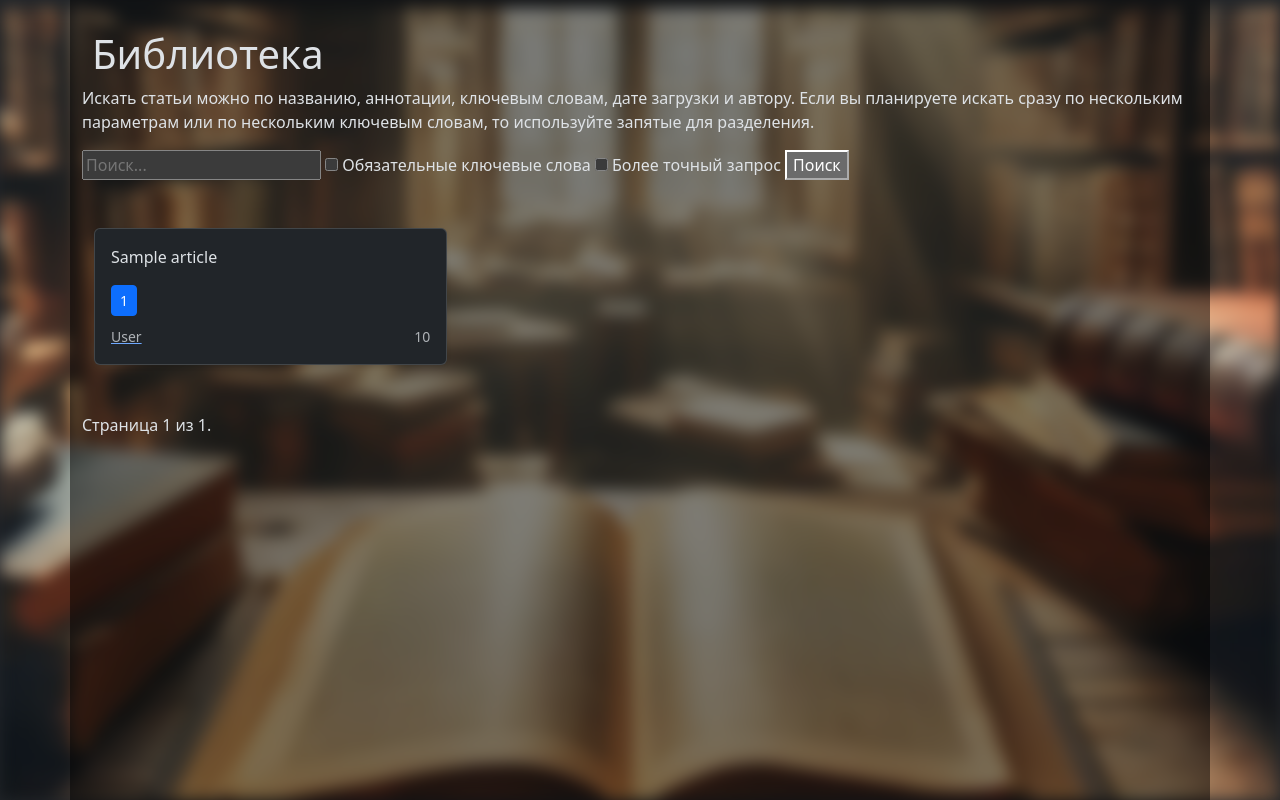
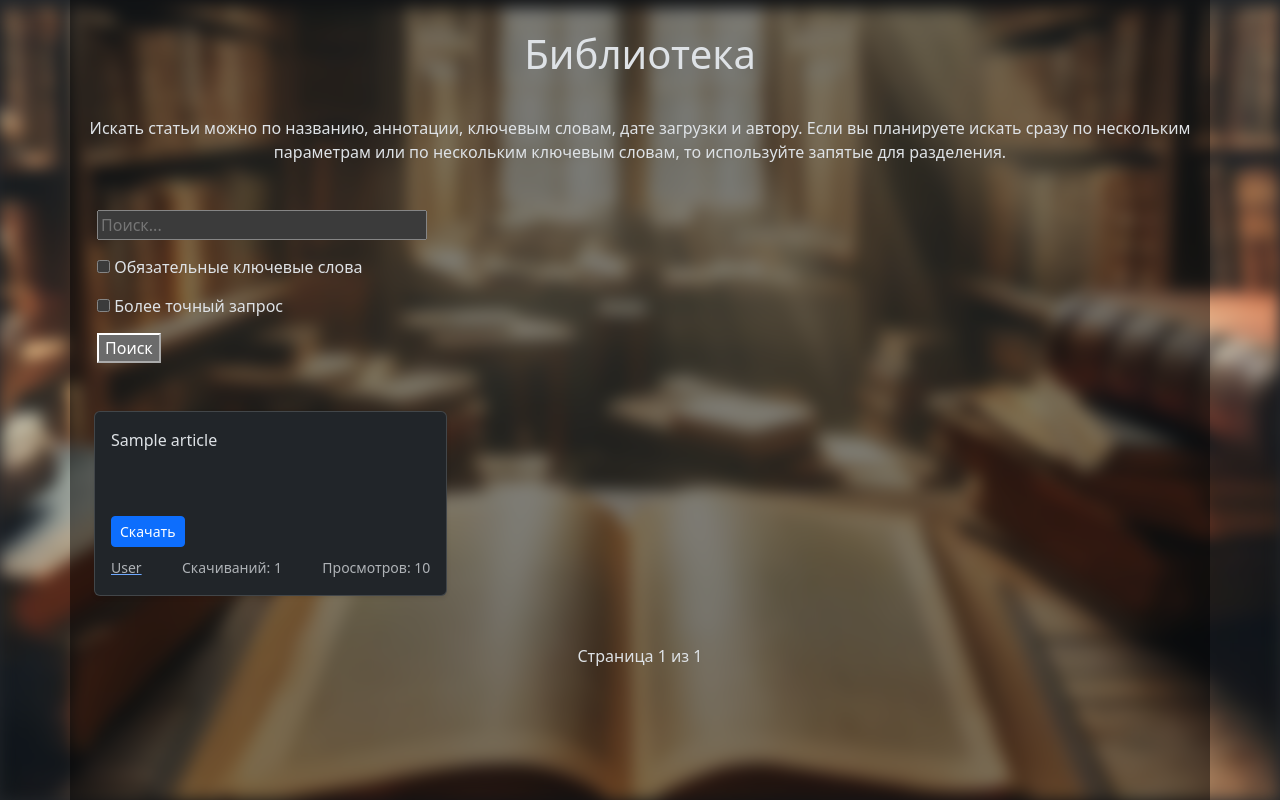
Before and after one commit to Alexksxandr/OPD_DATA_BASE, a Django app: page /library/ in a window 1280 px wide. Shown: the part 99-899 px from the top of the page. Run offline with Django 5.2, Linux system fonts and the light colour scheme; tables that the repository leaves empty hold one stand-in row (Sample ...).

Commit message:
improved interface

```diff
--- a/OPD_DATA_BASE/database/templates/main/elibrary.html
+++ b/OPD_DATA_BASE/database/templates/main/elibrary.html
@@ -15,13 +15,16 @@
 {% block content %}
 <h1 class="page-title">Библиотека</h1>
 
-<p>
+<p class="page-title">
     Искать статьи можно по названию, аннотации, ключевым словам, дате загрузки и автору.
     Если вы планируете искать сразу по нескольким параметрам или по нескольким ключевым словам, то используйте запятые для разделения.
 </p>
 
-<form method="GET" action="{% url 'library' %}">
-    <input type="text" name="query" placeholder="Поиск..." value="{{ request.GET.query }}">
+<form method="GET" action="{% url 'library' %}" class="page-title search-form">
+    <input type="text" name="query" placeholder="Поиск..." value="{{ request.GET.query }}" class="search-line">
+    <div id="keywords_input" style="display: {% if request.GET.keywords_block %}block{% else %}none{% endif %};">
+        <input type="text" name="keywords" placeholder="Ключевые слова через запятую" value="{{ request.GET.keywords }}">
+    </div>
     <label>
         <input type="checkbox" id="keywords_checkbox" name="keywords_block" {% if request.GET.keywords_block %}checked{% endif %}>
         Обязательные ключевые слова
@@ -62,8 +62,7 @@
                                 <a href="/library/{{ article.slug }}">
                                 <button type="button"
                                         class="btn btn-sm btn-primary">
-                                    <span class="original-text">{{ article.downloads }}</span>
-                                    <span class="hover-text">Скачать</span>
+                                    <span>Скачать</span>
                                 </button></a>
                                 {% if user.id == article.author.id %}
                                 <a href="/library/{{ article.slug }}/update">
@@ -82,8 +81,10 @@
                                 <a href="/profile/{{ article.author.id }}">
                                 <small class="text-body-secondary">
                                     {{ article.author.fullname }}</small></a>
+                                <small class="text-body-secondary" title="Количество скачиваний">
+                                    Cкачиваний: {{ article.downloads }}</small>
                                 <small class="text-body-secondary" title="Количество просмотров">
-                                    {{ article.views }}</small>
+                                    Просмотров: {{ article.views }}</small>
                             </div>
                         </div>
                     </div>
@@ -105,7 +106,7 @@
         {% endif %}
 
         <span class="current">
-            Страница {{ page_obj.number }} из {{ page_obj.paginator.num_pages }}.
+            Страница {{ page_obj.number }} из {{ page_obj.paginator.num_pages }}
         </span>
 
         {% if page_obj.has_next %}
--- a/OPD_DATA_BASE/database/templates/main/update_account.html
+++ b/OPD_DATA_BASE/database/templates/main/update_account.html
@@ -8,6 +8,7 @@
 
 {% block additional_head %}
     <link rel="stylesheet" href="{% static 'css/base.css' %}" type="text/css">
+    <link rel="stylesheet" href="{% static 'css/login.css' %}" type="text/css">
 {% endblock %}
 
 {% block content %}
--- a/OPD_DATA_BASE/database/views.py
+++ b/OPD_DATA_BASE/database/views.py
@@ -41,7 +41,7 @@ class AccountLogoutView(LoginRequiredMixin, LogoutView):
 
 class LibraryView(ListView):
     template_name = 'main/elibrary.html'
-    paginate_by = 9
+    paginate_by = 30
 
     def get_queryset(self):
         query = self.request.GET.get('query')
--- a/OPD_DATA_BASE/static/css/base.css
+++ b/OPD_DATA_BASE/static/css/base.css
@@ -5,7 +5,13 @@
 
 .body {
     position: relative;
-    height: 100vh;
+    display: flex;
+    min-height: 100vh;
+}
+
+.container {
+    flex: 1;
+    background-color: rgba(0, 0, 0, 0.5);
 }
 
 .body::before {
@@ -22,10 +28,6 @@
     z-index: -1;
 }
 
-.container {
-    height: inherit;
-    background-color: rgba(0, 0, 0, 0.5);
-}
 
 .head-button {
     display: flex;
@@ -48,3 +50,13 @@
 #exit-btn {
     margin-right: 12px;
 }
+
+.card {
+    min-height: 185px;
+}
+
+.card-body {
+    display: flex;
+    flex-direction: column;
+    justify-content: space-between;
+}
--- a/OPD_DATA_BASE/static/css/elibrary.css
+++ b/OPD_DATA_BASE/static/css/elibrary.css
@@ -3,19 +3,20 @@
 }
 
 .page-title {
-    padding: 30px 0 0 10px;
+    text-align: center;
+    padding: 30px 0 0 0;
 }
 
 .btn .hover-text {
-display: none;
+    display: none;
 }
 
 .btn:hover .original-text {
-display: none;
+    display: none;
 }
 
 .btn:hover .hover-text {
-display: inline;
+    display: inline;
 }
 
 .d-block {
@@ -23,3 +24,53 @@ display: inline;
     display: flex;
     flex-wrap: wrap;
 }
+
+.search-form {
+    display: flex;
+    align-items: start;
+    justify-content: center;
+    flex-direction: column;
+    margin-left: 15px;
+}
+
+.search-form label, .search-form button, #keywords_input {
+    margin-top: 15px;
+}
+
+.search-line, #keywords_input {
+    width: 30%;
+}
+
+#keywords_input input {
+    width: 100%;
+}
+
+.step-links a {
+    text-decoration: none;
+    color: var(--bs-body-color);
+    margin: 0 5px;
+}
+
+.pagination {
+    text-align: center;
+    display: flex;
+    justify-content: center;
+}
+
+.step-links {
+    margin-bottom: 20px;
+}
+
+.step-links a:hover {
+    text-decoration: none;
+    color: white;
+}
+
+.album {
+    width: 100%;
+    box-sizing: border-box;
+}
+
+.current {
+    color: ;
+}
```
Also changed, not shown: other parts of OPD_DATA_BASE/database/templates/main/elibrary.html (+2 -3 lines), OPD_DATA_BASE/database/templates/main/delete_article.html (+18 -3 lines), OPD_DATA_BASE/database/templates/main/profile.html (+13 -33 lines), OPD_DATA_BASE/static/css/profile.css (added, +29 -0 lines).
